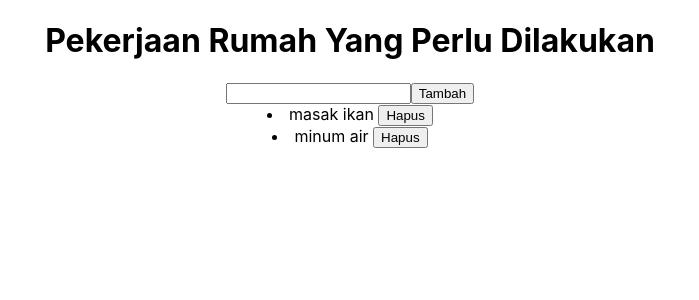
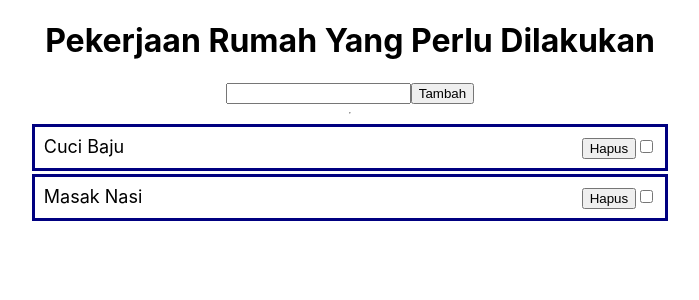
Before and after one commit to icanq/interview-assignment, a React (Create React App) app in the folder client/: page / in a window 1280 px wide. Shown: the top 300 px of the page, without its empty margins (290-989 px from the left). Built offline with nearby package versions, Linux system fonts and the light colour scheme.

Commit message:
feat: basic functionality added with mark complete task

```diff
--- a/client/src/App.css
+++ b/client/src/App.css
@@ -1,38 +1,42 @@
-.App {
-  text-align: center;
+.list {
+  font-size: large;
+  display: flex;
+  flex-direction: row;
+  justify-content: space-between;
+  margin: 0.1em;
+  padding: 0.5em;
+  border-color: navy;
+  border-style: solid;
 }
 
-.App-logo {
-  height: 40vmin;
-  pointer-events: none;
+.completed-list {
+  font-size: large;
+  border-color: brown;
+  border-style: solid;
+  text-decoration: line-through;
+  display: flex;
+  flex-direction: row;
+  justify-content: space-between;
+  margin: 0.1em;
+  padding: 0.5em;
 }
 
-@media (prefers-reduced-motion: no-preference) {
-  .App-logo {
-    animation: App-logo-spin infinite 20s linear;
-  }
-}
-
-.App-header {
-  background-color: #282c34;
-  min-height: 100vh;
+.App {
+  height: 100vh;
+  width: 100vw;
   display: flex;
   flex-direction: column;
   align-items: center;
-  justify-content: center;
-  font-size: calc(10px + 2vmin);
-  color: white;
 }
 
-.App-link {
-  color: #61dafb;
+.header {
+  display: flex;
+  flex-direction: column;
+  align-items: center;
 }
 
-@keyframes App-logo-spin {
-  from {
-    transform: rotate(0deg);
-  }
-  to {
-    transform: rotate(360deg);
-  }
+.list-box {
+  display: flex;
+  flex-direction: column;
+  width: 50%;
 }
--- a/client/src/App.js
+++ b/client/src/App.js
@@ -3,13 +3,71 @@ import "./App.css";
 import TodoList from "./TodoList";
 
 function App() {
-  const tasks = useState(["Cuci Baju", "Masak Nasi"]);
+  const [tasks, setTasks] = useState([
+    { id: 1, name: "Cuci Baju", complete: false },
+    { id: 2, name: "Masak Nasi", complete: false },
+  ]);
+  const [input, setInput] = useState("");
+
+  const handleChange = (e) => {
+    const name = e.target.value;
+    setInput(name);
+    // console.log(input);
+  };
+
+  const handleAdd = () => {
+    if (input === "") {
+      return;
+    }
+
+    let id;
+    if (tasks.length === 0) {
+      id = 1;
+    } else {
+      id = tasks.length + 1;
+    }
+    const newInput = { id, name: input, complete: false };
+    const newTask = [...tasks, newInput];
+    setTasks(newTask);
+    setInput("");
+    // console.log(tasks);
+  };
+
+  const handleDelete = (id) => {
+    // e.preventDefault();
+
+    const newTasks = tasks.filter((task) => task.id !== id);
+    setTasks(newTasks);
+    console.log(newTasks);
+  };
+
+  const handleComplete = (id) => {
+    console.log(id);
+    const doneTasks = tasks.map((task) => {
+      if (task.id === id) {
+        task.complete = !task.complete;
+      }
+      return task;
+    });
+    setTasks(doneTasks);
+    console.log(doneTasks);
+  };
+
   return (
     <div className="App">
-      <h1>Pekerjaan Rumah Yang Perlu Dilakukan</h1>
-      <input value="" />
-      <button onClick="">Tambah</button>
-      <TodoList tasks={tasks} />
+      <div className="header">
+        <h1>Pekerjaan Rumah Yang Perlu Dilakukan</h1>
+        <div className="input-form">
+          <input value={input} onChange={(e) => handleChange(e)} name="name" />
+          <button onClick={() => handleAdd()}>Tambah</button>
+        </div>
+      </div>
+      <hr />
+      <TodoList
+        tasks={tasks}
+        handleDelete={handleDelete}
+        handleComplete={handleComplete}
+      />
     </div>
   );
 }
--- a/client/src/TodoList.jsx
+++ b/client/src/TodoList.jsx
@@ -1,14 +1,18 @@
-import React from "react";
-
-export default function TodoList() {
+export default function TodoList({ tasks, handleDelete, handleComplete }) {
   return (
-    <div>
-      <li>
-        masak ikan <button>Hapus</button>
-      </li>
-      <li>
-        minum air <button>Hapus</button>
-      </li>
+    <div className="list-box">
+      {tasks.map((task) => (
+        <li className={task.complete ? "completed-list" : "list"} key={task.id}>
+          <div className="taskname">{task.name}</div>
+          <div>
+            <button onClick={() => handleDelete(task.id)}>Hapus</button>
+            <input
+              type="checkbox"
+              onClick={() => handleComplete(task.id)}
+            ></input>
+          </div>
+        </li>
+      ))}
     </div>
   );
 }
```
